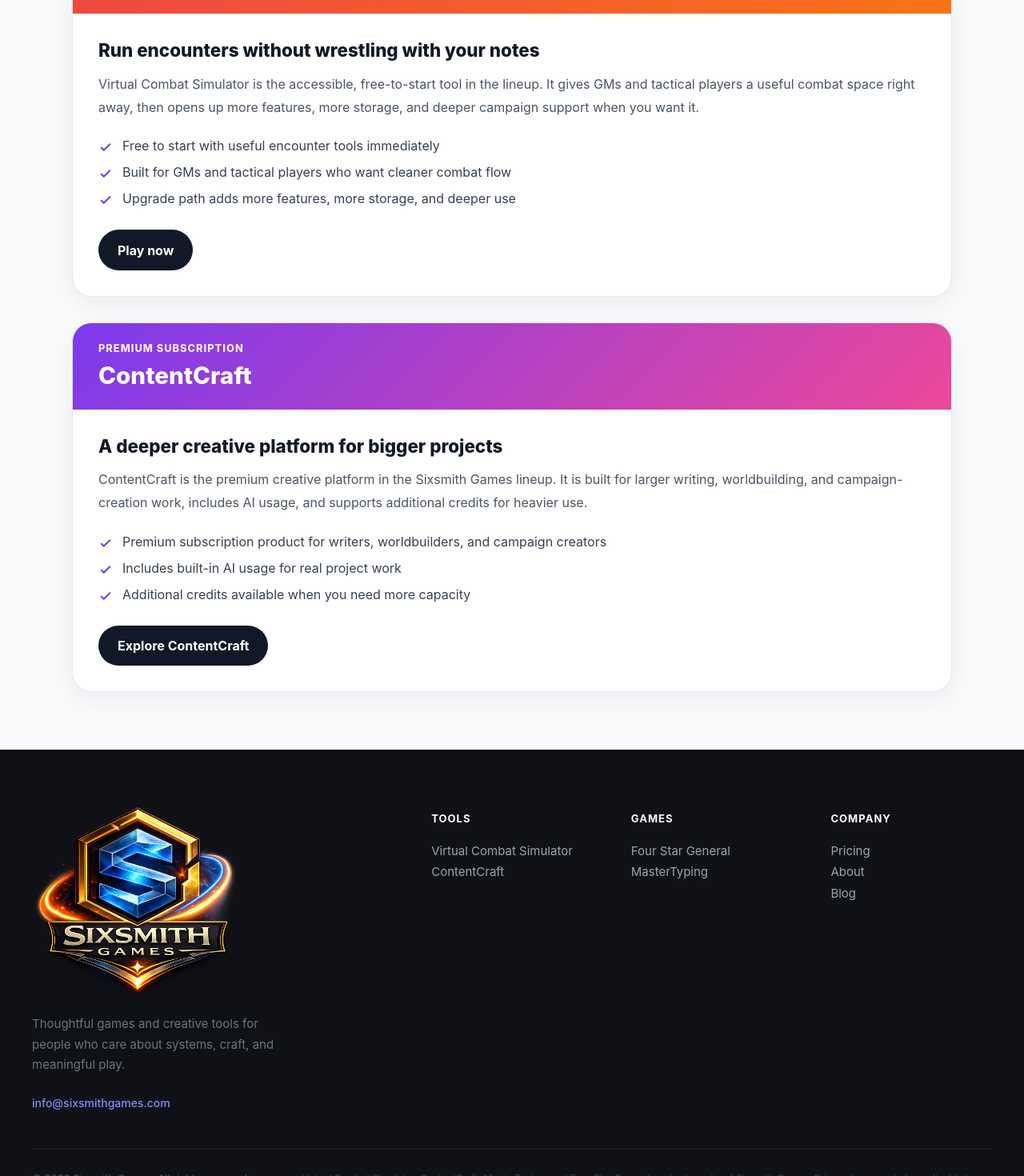
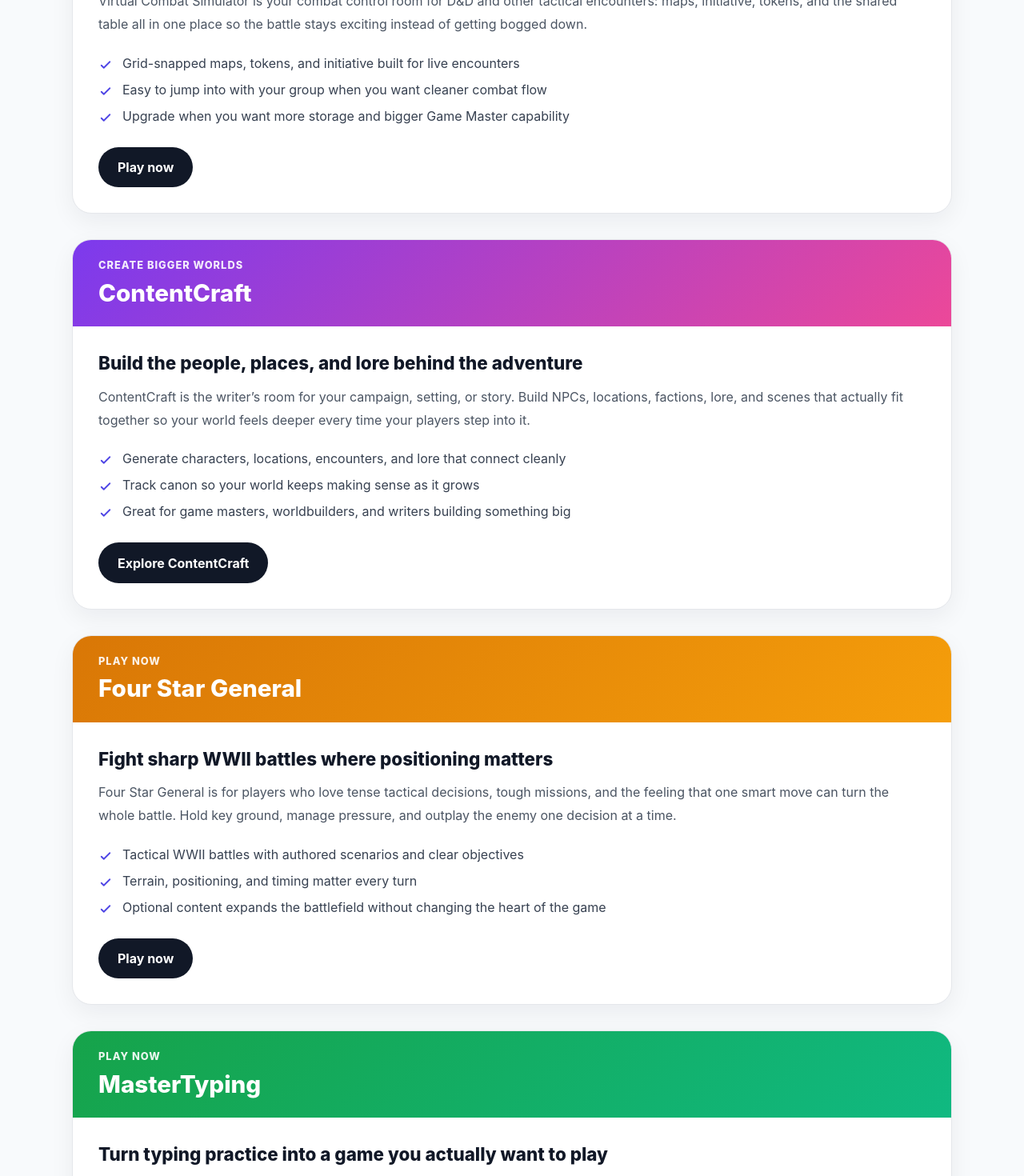
Before and after one commit to sixsmithgames-RPGCombatSimulator/SixsmithGames, a Next.js app: page /tools in a window 1280 px wide. Shown: the part 760-2230 px from the top of the page at 80% size. Built offline with nearby package versions, Linux system fonts and the light colour scheme; no server answers.

Commit message:
Completed: /tools now reads like a public-facing products page and includes all products

```diff
--- a/app/layout.tsx
+++ b/app/layout.tsx
@@ -16,7 +16,7 @@
   metadataBase: new URL('https://sixsmithgames.com'),
   title: 'Sixsmith Games - Games and Tools for GMs, Creators, and Players',
   description:
-    'Sixsmith Games builds thoughtful games and creative tools for GMs, worldbuilders, writers, strategy players, and people who spend real time at a keyboard.',
+    'Sixsmith Games builds thoughtful games and creative tools for GMs, worldbuilders, writers, strategy players, and people who spend real time at a keyboard or just want to improve their typing.',
   keywords: [
     'Sixsmith Games',
     'Virtual Combat Simulator',
@@ -49,7 +49,7 @@
     card: 'summary_large_image',
     title: 'Sixsmith Games - Games and Tools for GMs, Creators, and Players',
     description:
-      'Free-to-start tools and games for GMs, creators, strategy players, and keyboard-heavy hobbyists.',
+      'Free-to-start tools and games for GMs, creators, strategy players, and anyone who wants to improve their typing.',
     images: ['/apple-icon.png'],
   },
   alternates: {
--- a/app/page.tsx
+++ b/app/page.tsx
@@ -309,10 +309,10 @@
                 Typing for real digital life
               </div>
               <h2 style={{ fontSize: 'clamp(2rem, 5vw, 3rem)', fontWeight: '900', color: '#111827', margin: '0 0 1rem', lineHeight: 1.15 }}>
-                MasterTyping is for people who actually use keyboards a lot
+                MasterTyping is for anyone who wamt to improve their typing skills and have fun doing it
               </h2>
               <p style={{ fontSize: '1.06rem', color: '#4b5563', lineHeight: 1.8, margin: '0 0 1rem' }}>
-                Most typing apps feel like homework in disguise. MasterTyping goes the other direction: characters, projectiles, powers, combo streaks, and a constant stream of words to blast before they hit you.
+                Most typing apps get boring, fast. MasterTyping goes the other direction: characters, projectiles, powers, combo streaks, and a constant stream of words to blast before they hit you.
               </p>
               <p style={{ fontSize: '1rem', color: '#4b5563', lineHeight: 1.8, margin: 0 }}>
                 Under the hood it is still useful practice, but on the surface it feels a lot more like an arcade challenge than a worksheet.
--- a/app/tools/page.tsx
+++ b/app/tools/page.tsx
@@ -2,23 +2,23 @@
 import Link from 'next/link';
 
 export const metadata: Metadata = {
-  title: 'Tools | Sixsmith Games',
+  title: 'Products | Sixsmith Games',
   description:
-    'Explore the Sixsmith Games tools lineup: Virtual Combat Simulator for encounter control and ContentCraft for bigger creative projects.',
+    'Explore the Sixsmith Games lineup: Virtual Combat Simulator, ContentCraft, Four Star General, and MasterTyping.',
 };
 
-const tools = [
+const products = [
   {
     name: 'Virtual Combat Simulator',
     href: '/apps/virtual-combat-simulator',
-    eyebrow: 'Free to start',
-    title: 'Run encounters without wrestling with your notes',
+    eyebrow: 'Play now',
+    title: 'Keep the fight moving when the map hits the table',
     description:
-      'Virtual Combat Simulator is the accessible, free-to-start tool in the lineup. It gives GMs and tactical players a useful combat space right away, then opens up more features, more storage, and deeper campaign support when you want it.',
+      'Virtual Combat Simulator is your combat control room for D&D and other tactical encounters: maps, initiative, tokens, and the shared table all in one place so the battle stays exciting instead of getting bogged down.',
     bullets: [
-      'Free to start with useful encounter tools immediately',
-      'Built for GMs and tactical players who want cleaner combat flow',
-      'Upgrade path adds more features, more storage, and deeper use',
+      'Grid-snapped maps, tokens, and initiative built for live encounters',
+      'Easy to jump into with your group when you want cleaner combat flow',
+      'Upgrade when you want more storage and bigger Game Master capability',
     ],
     accent: 'linear-gradient(135deg, #ef4444 0%, #f97316 100%)',
     button: 'Play now',
@@ -26,17 +26,47 @@
   {
     name: 'ContentCraft',
     href: '/apps/contentcraft',
-    eyebrow: 'Premium subscription',
-    title: 'A deeper creative platform for bigger projects',
+    eyebrow: 'Create bigger worlds',
+    title: 'Build the people, places, and lore behind the adventure',
     description:
-      'ContentCraft is the premium creative platform in the Sixsmith Games lineup. It is built for larger writing, worldbuilding, and campaign-creation work, includes AI usage, and supports additional credits for heavier use.',
+      'ContentCraft is the writer’s room for your campaign, setting, or story. Build NPCs, locations, factions, lore, and scenes that actually fit together so your world feels deeper every time your players step into it.',
     bullets: [
-      'Premium subscription product for writers, worldbuilders, and campaign creators',
-      'Includes built-in AI usage for real project work',
-      'Additional credits available when you need more capacity',
+      'Generate characters, locations, encounters, and lore that connect cleanly',
+      'Track canon so your world keeps making sense as it grows',
+      'Great for game masters, worldbuilders, and writers building something big',
     ],
     accent: 'linear-gradient(135deg, #7c3aed 0%, #ec4899 100%)',
     button: 'Explore ContentCraft',
+  },
+  {
+    name: 'Four Star General',
+    href: '/apps/fourstargeneral',
+    eyebrow: 'Play now',
+    title: 'Fight sharp WWII battles where positioning matters',
+    description:
+      'Four Star General is for players who love tense tactical decisions, tough missions, and the feeling that one smart move can turn the whole battle. Hold key ground, manage pressure, and outplay the enemy one decision at a time.',
+    bullets: [
+      'Tactical WWII battles with authored scenarios and clear objectives',
+      'Terrain, positioning, and timing matter every turn',
+      'Optional content expands the battlefield without changing the heart of the game',
+    ],
+    accent: 'linear-gradient(135deg, #d97706 0%, #f59e0b 100%)',
+    button: 'Play now',
+  },
+  {
+    name: 'MasterTyping',
+    href: '/apps/mastertyping',
+    eyebrow: 'Play now',
+    title: 'Turn typing practice into a game you actually want to play',
+    description:
+      'MasterTyping takes the part that usually feels like homework and turns it into an arcade-style challenge with characters, powers, combos, and words flying at you fast enough to keep things fun.',
+    bullets: [
+      'Practice speed and accuracy without the usual boring drill feeling',
+      'Game mode lets you blast words, collect rewards, and keep improving',
+      'Great for anyone who wants better typing and a more fun way to get there',
+    ],
+    accent: 'linear-gradient(135deg, #16a34a 0%, #10b981 100%)',
+    button: 'Start Playing',
   },
 ];
 
@@ -66,13 +96,13 @@
                 marginBottom: '1rem',
               }}
             >
-              Tools
+              Products
             </div>
             <h1 style={{ fontSize: 'clamp(2.4rem, 6vw, 4rem)', lineHeight: 1.1, fontWeight: 900, margin: '0 0 1rem' }}>
-              Two tools. Two different ways to go deeper.
+              Four products. Four different kinds of fun.
             </h1>
             <p style={{ fontSize: '1.15rem', lineHeight: 1.8, color: 'rgba(255,255,255,0.86)', margin: 0 }}>
-              Virtual Combat Simulator and ContentCraft belong together, but they do not monetize the same way. One is free to start and useful immediately. The other is the premium platform for larger creative work.
+              Whether you want faster encounters, sharper tactics, bigger worlds, or a typing game that does not feel like homework, this is the full Sixsmith Games lineup.
             </p>
           </div>
         </div>
@@ -81,9 +111,9 @@
       <section style={{ padding: '72px 0' }}>
         <div style={{ maxWidth: '1100px', margin: '0 auto', padding: '0 2rem' }}>
           <div style={{ display: 'grid', gap: '2rem' }}>
-            {tools.map((tool) => (
+            {products.map((product) => (
               <article
-                key={tool.name}
+                key={product.name}
                 style={{
                   background: 'white',
                   borderRadius: '24px',
@@ -92,17 +122,17 @@
                   boxShadow: '0 10px 30px rgba(15,23,42,0.06)',
                 }}
               >
-                <div style={{ background: tool.accent, padding: '1.5rem 2rem', color: 'white' }}>
+                <div style={{ background: product.accent, padding: '1.5rem 2rem', color: 'white' }}>
                   <div style={{ fontSize: '0.8rem', fontWeight: 800, letterSpacing: '0.08em', textTransform: 'uppercase', opacity: 0.9 }}>
-                    {tool.eyebrow}
+                    {product.eyebrow}
                   </div>
-                  <h2 style={{ fontSize: '1.85rem', lineHeight: 1.2, fontWeight: 800, margin: '0.6rem 0 0' }}>{tool.name}</h2>
+                  <h2 style={{ fontSize: '1.85rem', lineHeight: 1.2, fontWeight: 800, margin: '0.6rem 0 0' }}>{product.name}</h2>
                 </div>
                 <div style={{ padding: '2rem' }}>
-                  <h3 style={{ fontSize: '1.4rem', fontWeight: 800, color: '#111827', margin: '0 0 0.9rem' }}>{tool.title}</h3>
-                  <p style={{ fontSize: '1rem', lineHeight: 1.8, color: '#4b5563', margin: '0 0 1.5rem' }}>{tool.description}</p>
+                  <h3 style={{ fontSize: '1.4rem', fontWeight: 800, color: '#111827', margin: '0 0 0.9rem' }}>{product.title}</h3>
+                  <p style={{ fontSize: '1rem', lineHeight: 1.8, color: '#4b5563', margin: '0 0 1.5rem' }}>{product.description}</p>
                   <ul style={{ listStyle: 'none', padding: 0, margin: '0 0 1.75rem', display: 'grid', gap: '0.75rem' }}>
-                    {tool.bullets.map((bullet) => (
+                    {product.bullets.map((bullet) => (
                       <li key={bullet} style={{ display: 'flex', alignItems: 'flex-start', gap: '0.75rem', color: '#374151' }}>
                         <svg style={{ width: '18px', height: '18px', color: '#4f46e5', flexShrink: 0, marginTop: '3px' }} fill="none" stroke="currentColor" viewBox="0 0 24 24">
                           <path strokeLinecap="round" strokeLinejoin="round" strokeWidth={2.5} d="M5 13l4 4L19 7" />
@@ -112,7 +142,7 @@
                     ))}
                   </ul>
                   <Link
-                    href={tool.href}
+                    href={product.href}
                     style={{
                       display: 'inline-block',
                       padding: '0.95rem 1.5rem',
@@ -123,7 +153,7 @@
                       fontWeight: 700,
                     }}
                   >
-                    {tool.button}
+                    {product.button}
                   </Link>
                 </div>
               </article>
```
